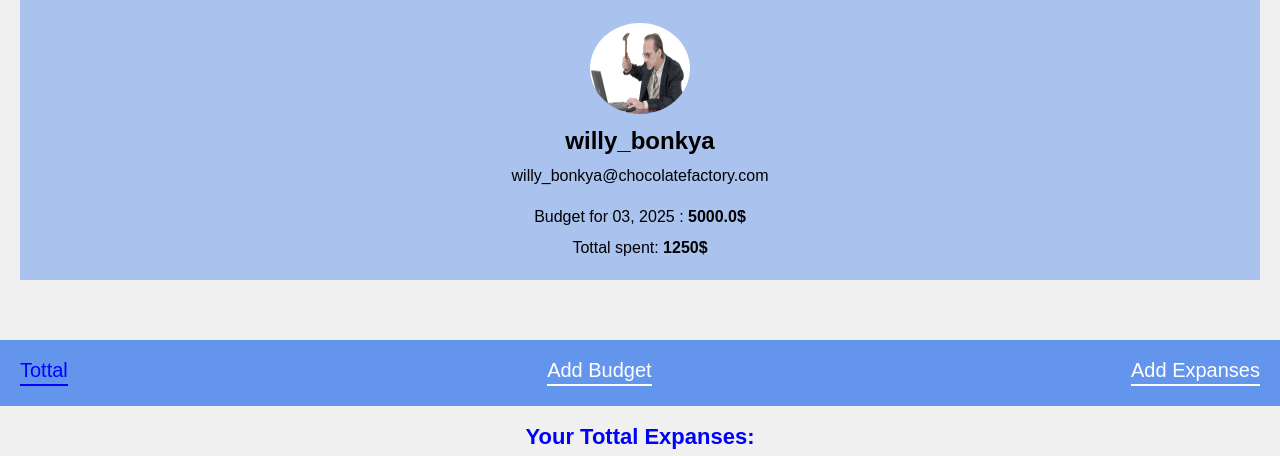
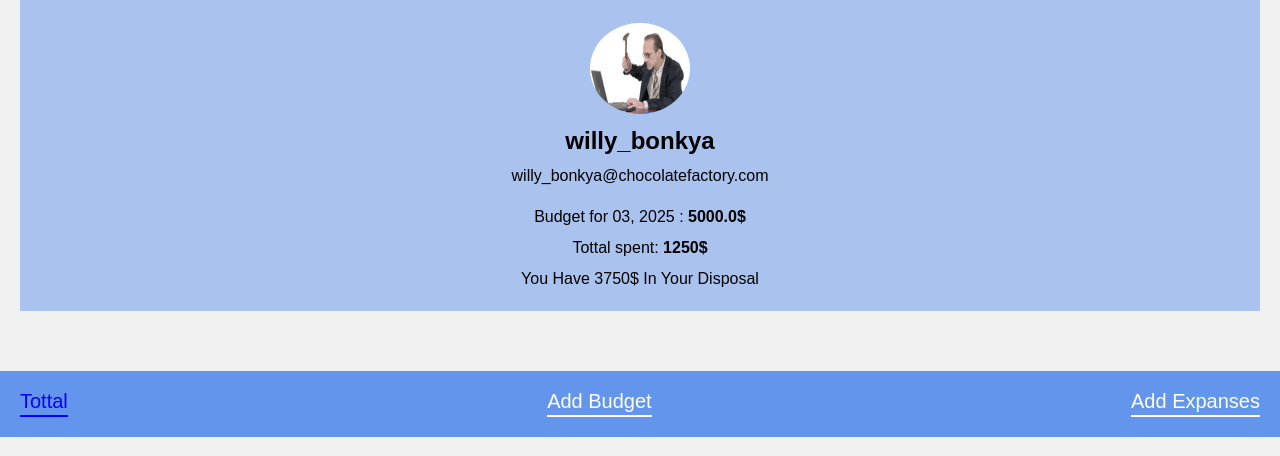
Before and after one commit to Irakli00/GRAPHdracula, a Flask app: page /user/1 in a window 1280 px wide. Shown: the part 86-542 px from the top of the page. Run offline with Flask 3, Linux system fonts and the light colour scheme; a user stored in the database is signed in; data comes from the database, SQL or seed files in the repository; both versions use the stored data as it was after the commit.

Commit message:
minor adjustment

```diff
--- a/src/static/js/userExpanses.js
+++ b/src/static/js/userExpanses.js
@@ -1,6 +1,7 @@
 const userId = document.getElementById("totalChart").dataset.userid;
 const expansesForm = document.querySelector(".expanses-form");
 const flashes = document?.querySelector(".flashes");
+const spendingStatus = document?.querySelector(".spending_status");
 const allCharts = [];
 
 const formatExpanses = function (expanses) {
@@ -141,7 +142,20 @@ document.addEventListener("DOMContentLoaded", function () {
         0
       );
 
+      console.log(data.budgets[0]);
+
+      const month = new Date().getMonth();
+      console.log(month);
+
       document.getElementById("tottal-js").textContent = `${total}$`;
+      spendingStatus.textContent =
+        data.budgets[0][`0${month + 1}`] > total
+          ? `You Have ${
+              data.budgets[0][`0${month + 1}`] - total
+            }$ In Your Disposal`
+          : `You Are ${
+              total - data.budgets[0][`0${month + 1}`]
+            }$ Over Your Budget`;
 
       //-----------------
       const ctx2 = document.getElementById("expansesChart");
--- a/src/templates/users/user.html
+++ b/src/templates/users/user.html
@@ -28,15 +28,20 @@
 
         {%endif%}
         <h1>{{user.username}}</h1>
-
         <p>{{user.email}}</p>
       </article>
       <article>
         <p class="budget-for">
-          Budget for {{user.budget.month}}, {{user.budget.year}} :
+          {%if user.budget%} Budget for {{user.budget.month}},
+          {{user.budget.year}} :
           <b> {{user.budget.amount}}$ </b>
+
+          {%else%}
+          <b>You have no Budget for This Month</b>
+          {%endif%}
         </p>
         <p>Tottal spent: <b id="tottal-js"></b></p>
+        <p class="spending_status"></p>
       </article>
     </section>
   </div>
```
Also changed, not shown: src/database.db.
